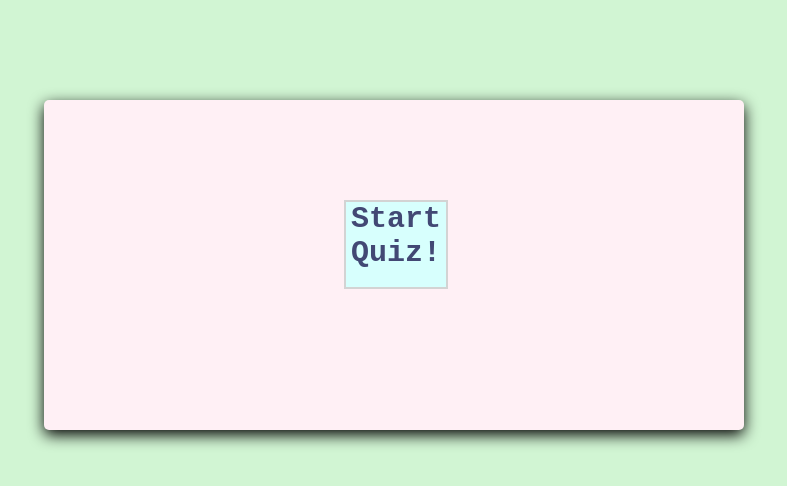
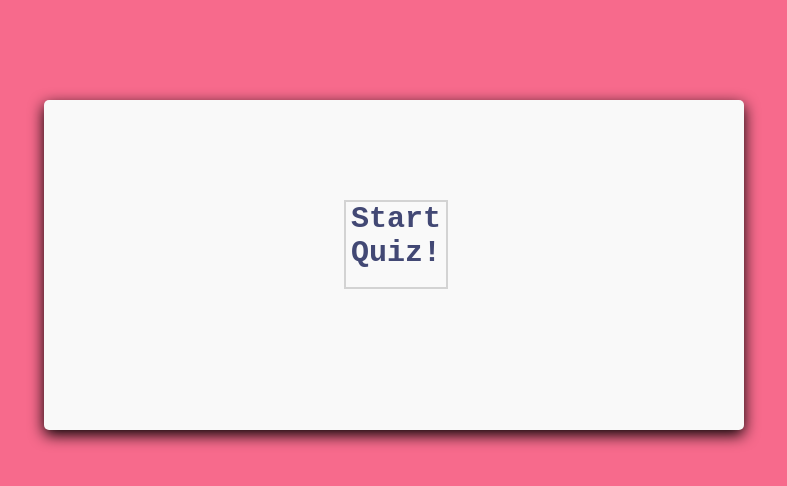
Before and after one commit to comradesurendra/Quiz, a plain HTML site: page index.html in a window 1280 px wide. Shown: the whole page, without its empty margins (246-1033 px from the left). Drawn offline with Linux system fonts and the light colour scheme.

Commit message:
second commit

```diff
--- a/CSS/style.css
+++ b/CSS/style.css
@@ -1,18 +1,17 @@
 body{
     font-size: 20px;
     font-family: monospace;
-    background-color: #d1f5d3;
+    background-color: #f76a8c;
 }
 
 #container{
     margin : 100px auto;
-    background-color: white;
     height: 330px;
     width : 700px;
     border-radius: 5px;
     box-shadow: 0px 5px 15px 0px;
     position: relative;
-    background-color: #fff0f5 ;
+    background-color: #f9f9f9;
 }
 #start{
 
@@ -29,11 +28,9 @@ body{
     left:300px;
     top:50px;
     color : #424874;
-    background-color: #d7fffd;
 }
 #start:hover{
     border : 2px solid #ffacb7;
-    background-color: #a8e6cf;
     font-weight: bold;
 }
 
```
